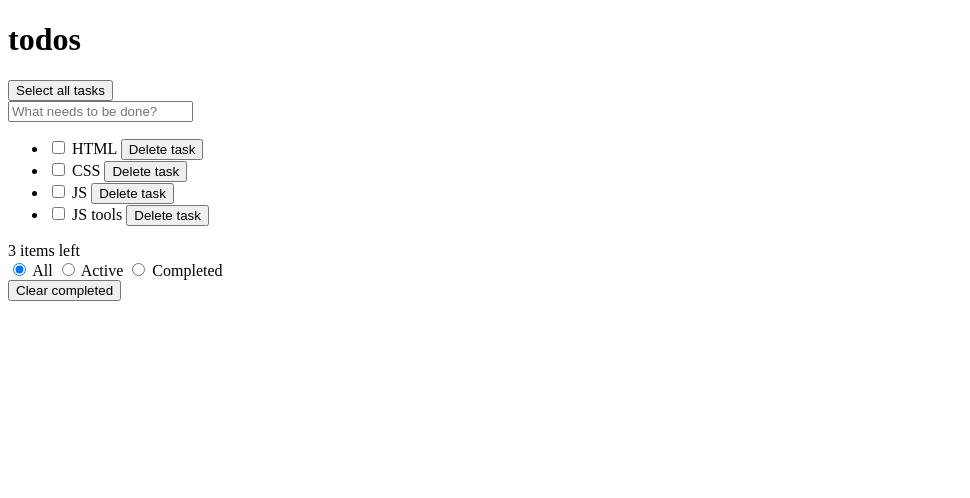
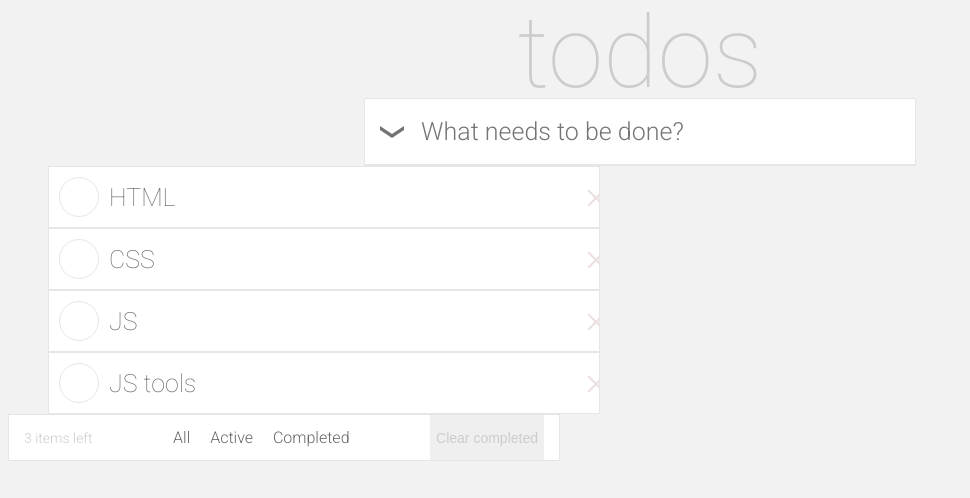
Before and after one commit to ok-technopolis-autumn-2019/Semen_Safonov, a plain HTML site: page template.html in a window 1280 px wide. Shown: the whole page, without its empty margins (0-970 px from the left). Drawn offline with Linux system fonts and the light colour scheme.

Commit message:
Part2, 1st try

```diff
--- /dev/null
+++ b/css/main.css
@@ -0,0 +1,25 @@
+h1{
+    margin: 0;
+    text-align: center;
+}
+
+body{
+    background-color: #f2f2f2;
+    font-family: Roboto, sans-serif;
+    color: #666666;
+}
+
+ul{
+    margin: auto;
+    padding: auto;
+}
+
+li{
+    list-style-type: none;
+}
+
+input[type="text"] {
+    border: 0 none;
+    font-family: Roboto, sans-serif;
+    color: #cccccc;
+}
--- /dev/null
+++ b/css/style.css
@@ -0,0 +1,148 @@
+@import "main.css";
+
+.todo-app__main-controls {
+    border: 1px #e6e6e6 solid;
+    margin: auto;
+    width: 550px;
+    background: white;
+}
+
+.title {
+    font-weight: 100;
+    font-size: 100px;
+    line-height: 0.9;
+    color: #cccccc;
+}
+
+.main-controls_all {
+    border-bottom: 1px #e6e6e6 solid;
+    display: flex;
+    align-items: center;
+    height: 65px;
+}
+
+.main-controls__select-all {
+    background: url("../image/select-all.png") no-repeat center center;
+    height: 65px;
+    width: 60px;
+    border: none;
+    text-indent: -9999px;
+    white-space: nowrap;
+}
+
+.main-controls__create-new {
+    width: 100%;
+}
+
+.main-controls__create-new-input {
+    box-sizing:border-box;
+    width: 100%;
+    font-size: 25px;
+    height: 60px;
+}
+
+.main-controls_create-new-input::placeholder {
+    color: #cccccc;
+    font-style: italic;
+}
+
+.task-item__view {
+    border: 1px #e6e6e6 solid;
+    display: flex;
+    align-items: center;
+    width: 550px;
+    background: white;
+}
+
+.task-item__view:hover {
+    background-color: #fafafa;
+}
+
+.task-item__status {
+    border-radius: 100%;
+    margin: 0 0 0 -30px;
+    display: none;
+}
+
+.task-item__status-label {
+    width: 40px;
+    height: 40px;
+    box-sizing: border-box;
+    margin: 10px 10px 10px 10px;
+    border: 1px #e6e6e6 solid;
+    border-radius: 50%;
+    background-color: #ffffff;
+    flex-shrink: 0;
+}
+
+.task-item__status:checked + .task-item__status-label {
+    background: url("../image/completed.png") no-repeat 6px 8px;
+    border-color: #5dc2af;
+}
+
+.task-item__view:hover,
+.task-item__status:not(:checked),
++ .task-item__status-label {
+    border-color: #cccccc;
+}
+
+.task-item__text {
+    word-break: break-all;
+    flex-grow: 20;
+    font-weight: 100;
+    font-size: 25px;
+}
+
+.task-item__status:checked ~ .task-item__text {
+    color: #cccccc;
+    text-decoration: line-through;
+}
+
+.task-item__delete {
+    background: url("../image/close.png") no-repeat;
+    text-indent: -9999px;
+    border: none;
+}
+
+.task-item__view:hover .task-item__delete {
+    display: block;
+}
+
+.todo-app__actions-bar {
+    display: flex;
+    align-items: center;
+    justify-content: space-between;
+    height: 45px;
+    width: 550px;
+    background: white;
+    border: 1px #e6e6e6 solid;
+}
+
+.task-clear-completed {
+    border: none;
+    font-weight: 300;
+    font-size: 14px;
+    height: 45px;
+    color: #cccccc;
+    margin-right: 15px;
+}
+
+.actions-bar__item {
+    font-size: 14px;
+    color: #cccccc;
+}
+
+.task-counter {
+    margin-left: 15px;
+}
+
+.task-filter__input {
+    position: absolute;
+    visibility: hidden;
+}
+
+.task-filter__text {
+    padding: 2px 7px;
+    border: 1px transparent solid;
+    border-radius: 5px;
+}
--- a/index.html
+++ b/template.html
@@ -3,18 +3,29 @@
 <head>
     <meta charset="UTF-8">
     <title>todos</title>
+    <link href="css/style.css" rel="stylesheet" />
+    <link
+            href="https://fonts.googleapis.com/css?family=Roboto:100,300,300i&display=swap&subset=cyrillic"
+            rel="stylesheet"
+    />
 </head>
 <body>
 <header class="todo-app__header">
-    <h1 class="Title">todos</h1>
+    <h1 class="title">todos</h1>
 </header>
 
 <section class="todo-app__main-controls">
+    <div class="main-controls_all">
         <div class="main-controls__select-all">
             <button class="main-controls__select-all-button">Select all tasks</button>
         </div>
         <div class="main-controls__create-new">
-        <input type="text" class="main-controls__create-new-input" placeholder="What needs to be done?" aria-label="Add new item" />
+            <input
+                    type="text"
+                    class="main-controls__create-new-input"
+                    placeholder="What needs to be done?"
+                    aria-label="Add new item"/>
+        </div>
     </div>
 </section>
 
@@ -26,7 +37,9 @@
                     type="checkbox"
                     class="task-item__status"
                     aria-label="Completed task: HTML"
+                    id="task1"
                 />
+                <label for="task1" class="task-item__status-label"></label>
                 <span class="task-item__text">HTML</span>
                 <button class="task-item__delete">Delete task</button>
             </div>
@@ -45,7 +58,9 @@
                         type="checkbox"
                         class="task-item__status"
                         aria-label="Completed task: CSS"
+                        id="task2"
                 />
+                <label for="task2" class="task-item__status-label"></label>
                 <span class="task-item__text">CSS</span>
                 <button class="task-item__delete">Delete task</button>
             </div>
@@ -64,7 +79,9 @@
                         type="checkbox"
                         class="task-item__status"
                         aria-label="Completed task: JS"
+                        id="task3"
                 />
+                <label for="task3" class="task-item__status-label"></label>
                 <span class="task-item__text">JS</span>
                 <button class="task-item__delete">Delete task</button>
             </div>
@@ -83,7 +100,9 @@
                         type="checkbox"
                         class="task-item__status"
                         aria-label="Completed task: JS tools"
+                        id="task4"
                 />
+                <label for="task4" class="task-item__status-label"></label>
                 <span class="task-item__text">JS tools</span>
                 <button class="task-item__delete">Delete task</button>
             </div>
@@ -104,17 +123,30 @@
         <div class="task-counter">3 items left</div>
     </div>
     <div class="action-bar__item">
-        <div class="task--filter" role="group" aria-label="Filter tasks by status">
+        <div class="task-filter" role="group" aria-label="Filter tasks by status">
             <label class="task-filter__item">
-                <input type="radio" class="task-filter__input" name="filter" checked="checked" value="All"/>
+                <input
+                        type="radio"
+                        class="task-filter__input"
+                        name="filter"
+                        checked="checked"
+                        value="All"/>
                 <span class="task-filter__text">All</span>
             </label>
             <label class="task-filter__item">
-                <input type="radio" class="task-filter__input" name="filter" value="Active"/>
+                <input
+                        type="radio"
+                        class="task-filter__input"
+                        name="filter"
+                        value="Active"/>
                 <span class="task-filter__text">Active</span>
             </label>
             <label class="task-filter__item">
-                <input type="radio" class="task-filter__input" name="filter" value="Completed"/>
+                <input
+                        type="radio"
+                        class="task-filter__input"
+                        name="filter"
+                        value="Completed"/>
                 <span class="task-filter__text">Completed</span>
             </label>
         </div>
```
Also changed, not shown: image/close.png (added), image/close@2x.png (added), image/completed.png (added), image/completed@2x.png (added), image/select-all.png (added), image/select-all@2x.png (added). Lines whose indentation alone changed are shown as unchanged.
